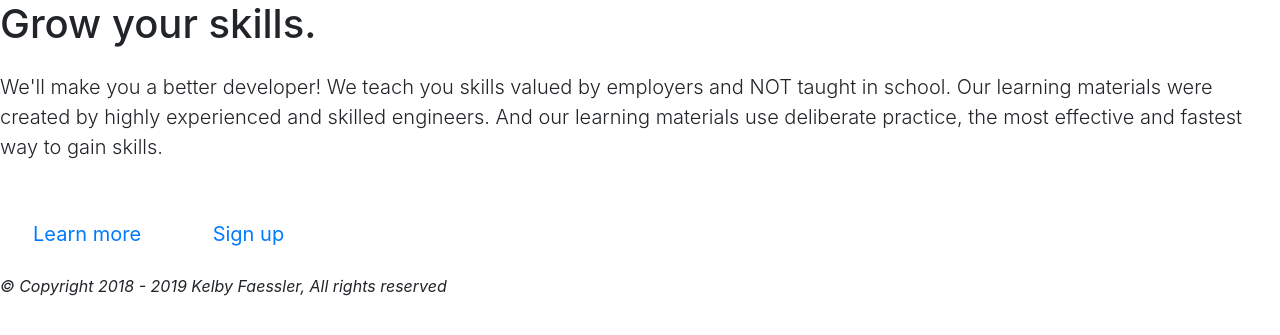
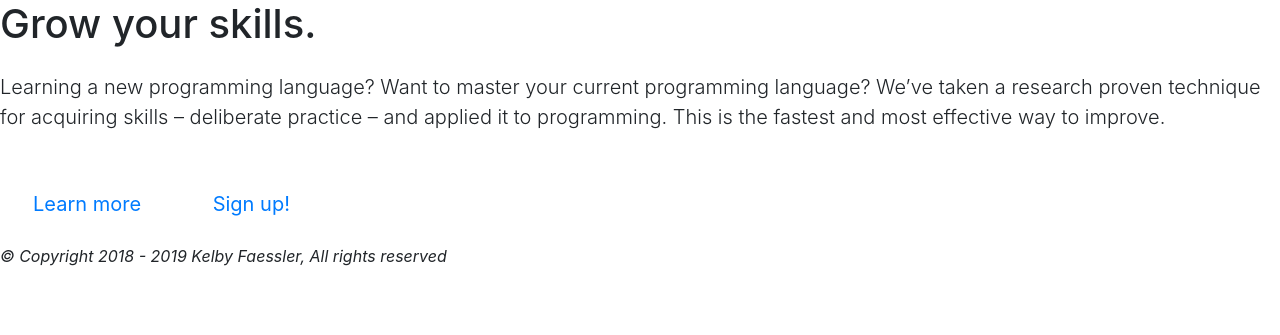
Before and after one commit to KelbyFaessler/codegrit, a Django app: page / in a window 1280 px wide. Shown: the part 66-401 px from the top of the page. Run offline with Django 3.2, Linux system fonts and the light colour scheme; some libraries are stand-ins or nearby versions.

Commit message:
different direction with initial test and copy

```diff
--- a/codegrit/core/templates/index.html
+++ b/codegrit/core/templates/index.html
@@ -26,13 +26,13 @@
 
             <div class="inner cover">
                 <h1 class="cover-heading mb-4">Grow your skills.</h1>
-                <p class="lead">We'll make you a better developer! We teach you skills valued by employers and NOT
-                    taught in school. Our learning materials were created by highly experienced and skilled engineers.
-                    And our learning materials use deliberate practice, the most effective and fastest way to gain
-                    skills.</p>
+                <p class="lead">Learning a new programming language? Want to master your current programming
+                    language? We’ve taken a research proven technique for acquiring skills – deliberate practice –
+                    and applied it to programming. This is the fastest and most effective way to improve.
+                </p>
                 <p class="lead mt-5">
                     <a href="#" class="btn btn-lg btn-default mx-3" role="button">Learn more</a>
-                    <a href="#" class="btn btn-lg btn-default mx-3" role="button">Sign up</a>
+                    <a href="#" class="btn btn-lg btn-default mx-3" role="button">Sign up!</a>
                 </p>
             </div>
 
```
